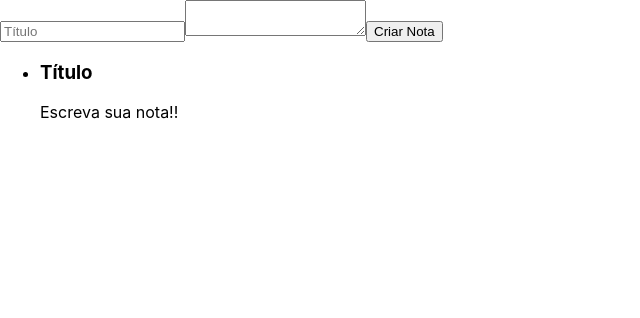
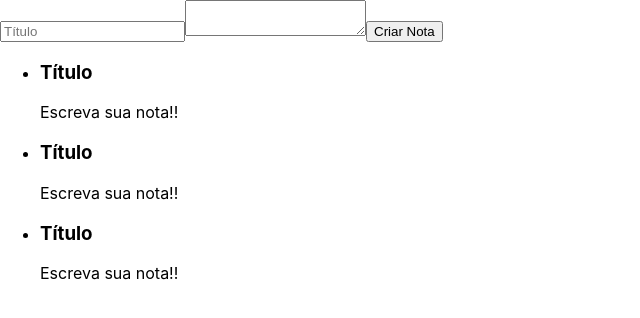
Before and after one commit to leonardo99i/Formacao_React_Alura, a React (Create React App) app in the folder ceep/: page / in a window 1280 px wide. Shown: the top 318 px of the page, without its empty margins (0-640 px from the left). Built offline with nearby package versions, Linux system fonts and the light colour scheme.

Commit message:
Adicionando tags

```diff
--- a/ceep/src/components/ListaDeNotas.jsx
+++ b/ceep/src/components/ListaDeNotas.jsx
@@ -12,6 +12,22 @@ export default class ListaDeNotas extends Component {
             <p>Escreva sua nota!!</p>
           </section>
         </li>
+        <li>
+          <section>
+            <header>
+              <h3>Título</h3>
+            </header>
+            <p>Escreva sua nota!!</p>
+          </section>
+        </li>
+        <li>
+          <section>
+            <header>
+              <h3>Título</h3>
+            </header>
+            <p>Escreva sua nota!!</p>
+          </section>
+        </li>
       </ul>
     );
   }
```
